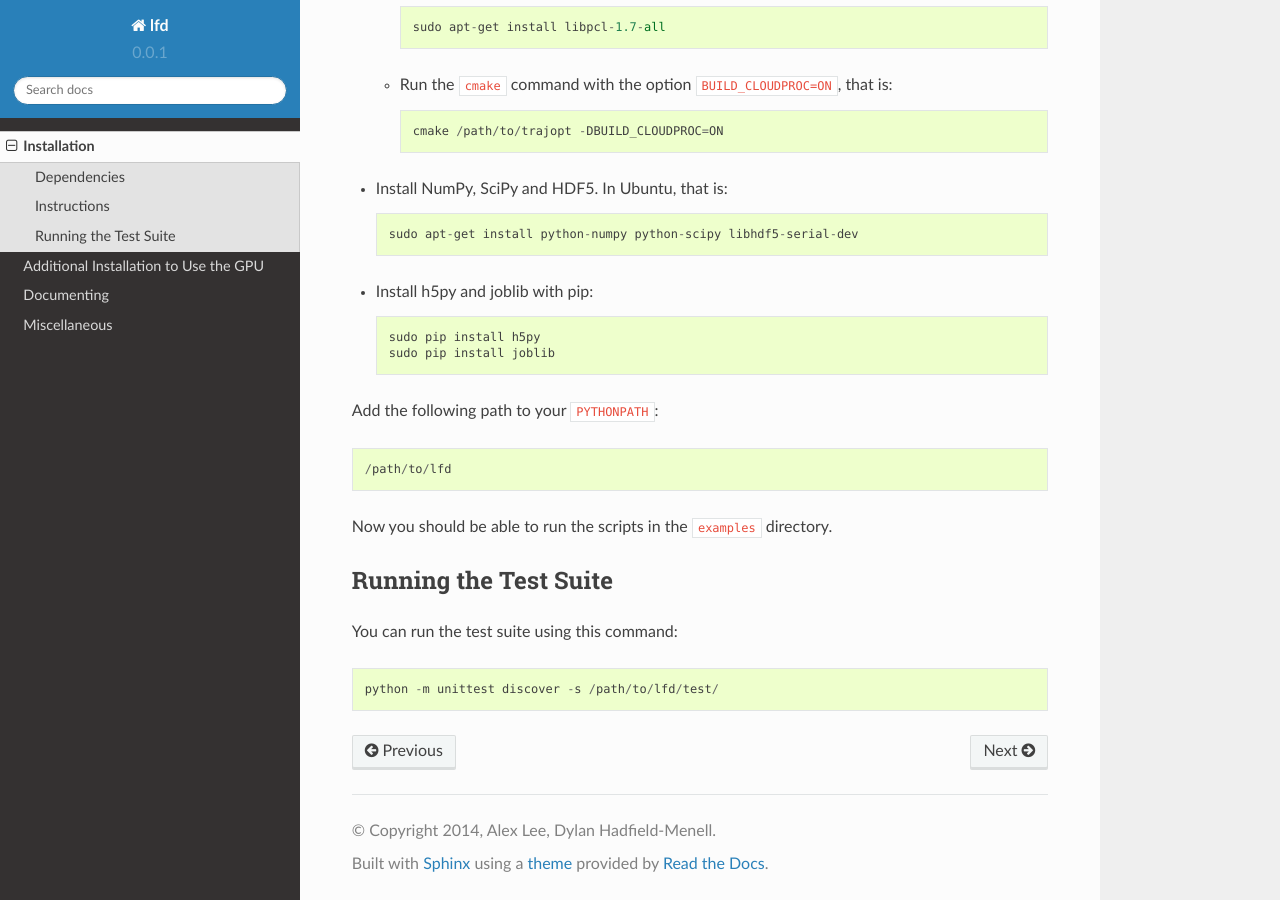
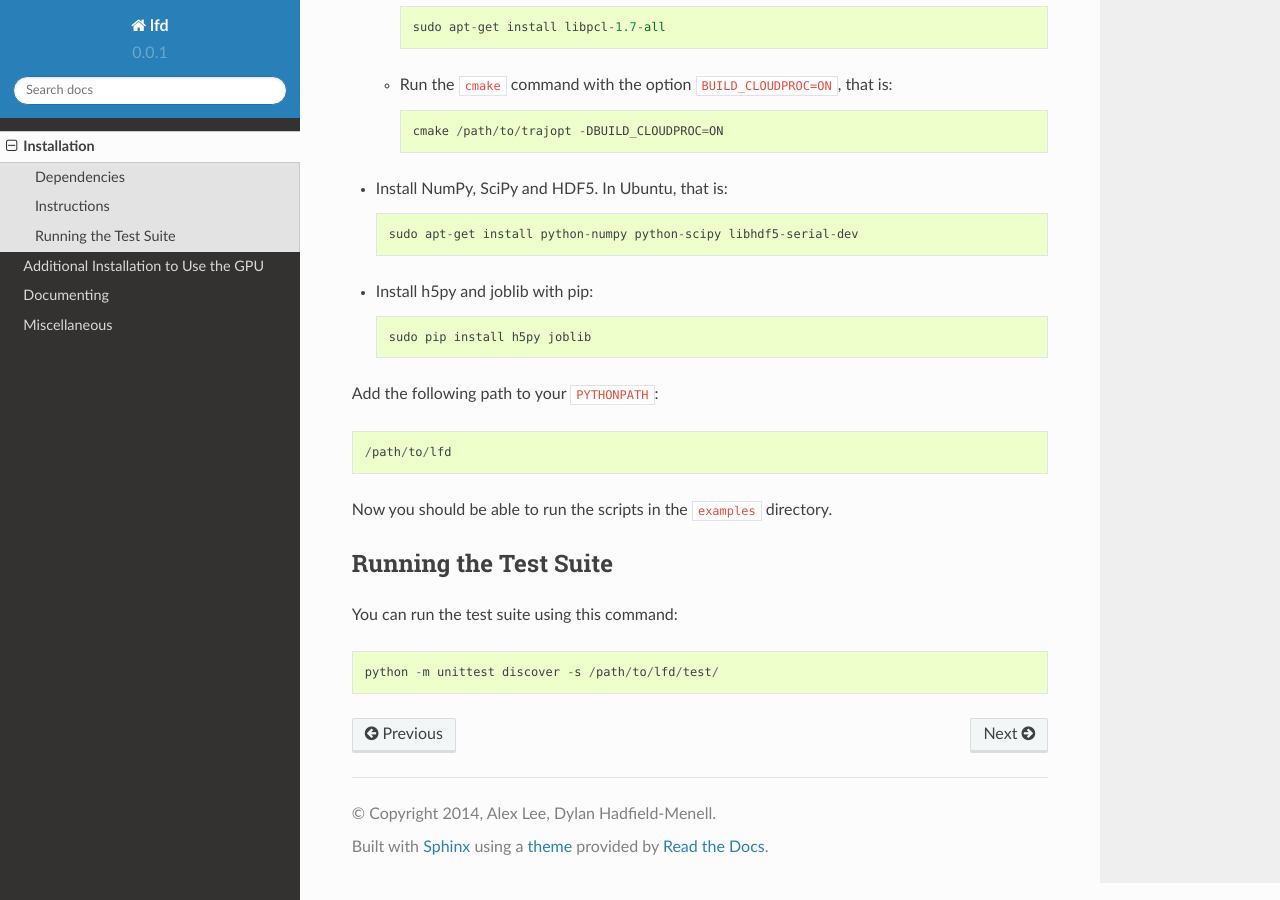
Before and after one commit to rll/lfd, a Sphinx documentation site: the page built from doc/install.rst, in a window 1280 px wide and 900 px high, scrolled down 860 px. Built offline with Sphinx 7.4.7 and the Read the Docs theme 2.0.0, drawn with Linux system fonts in a browser that asks for light colours; formulas are drawn with MathJax 3.

Commit message:
Put both pip installs together.

```diff
--- a/doc/install.rst
+++ b/doc/install.rst
@@ -49,8 +49,7 @@ Instructions
 
 - Install h5py and joblib with pip::
 
-      sudo pip install h5py
-      sudo pip install joblib
+      sudo pip install h5py joblib
 
 
 Add the following path to your ``PYTHONPATH``::
```
